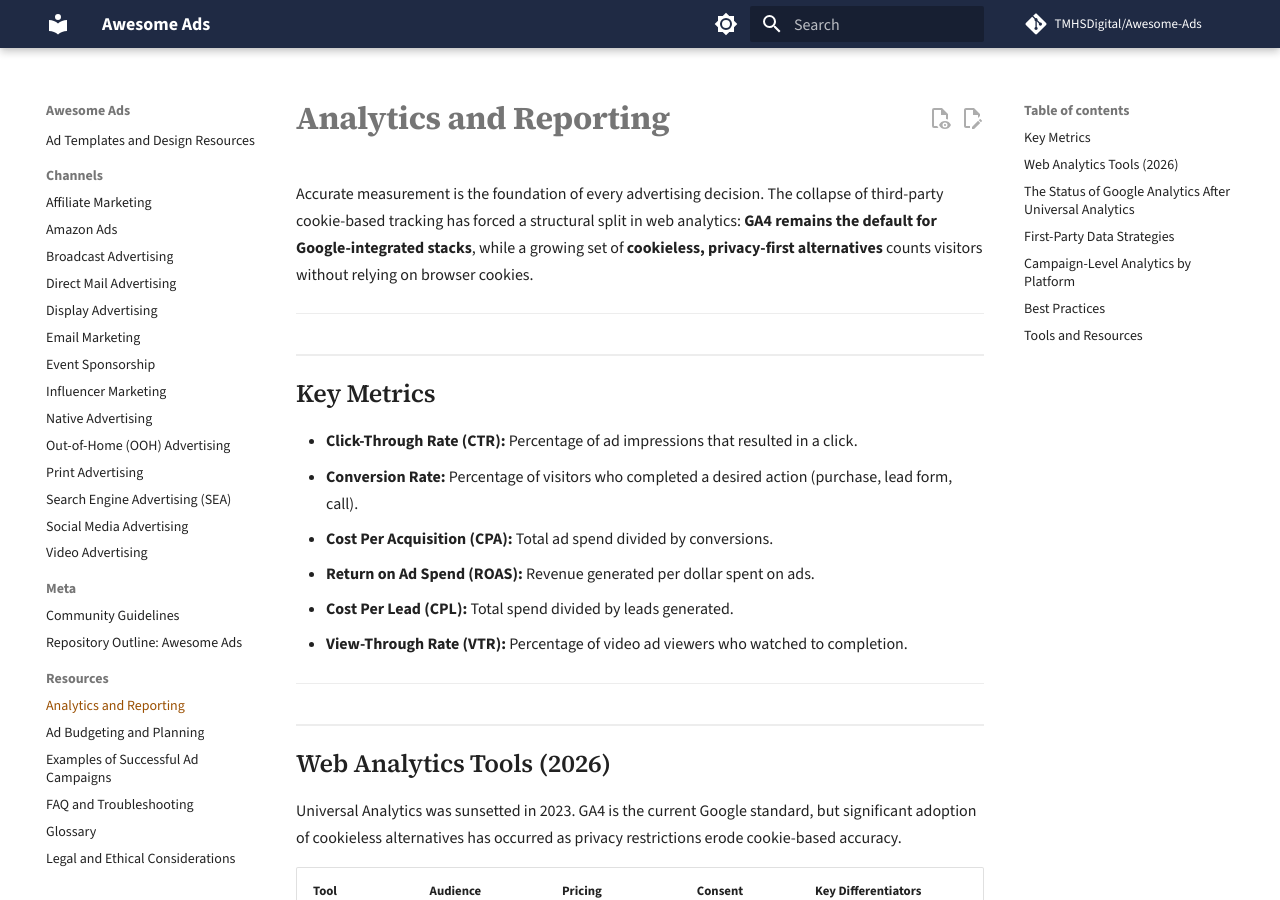
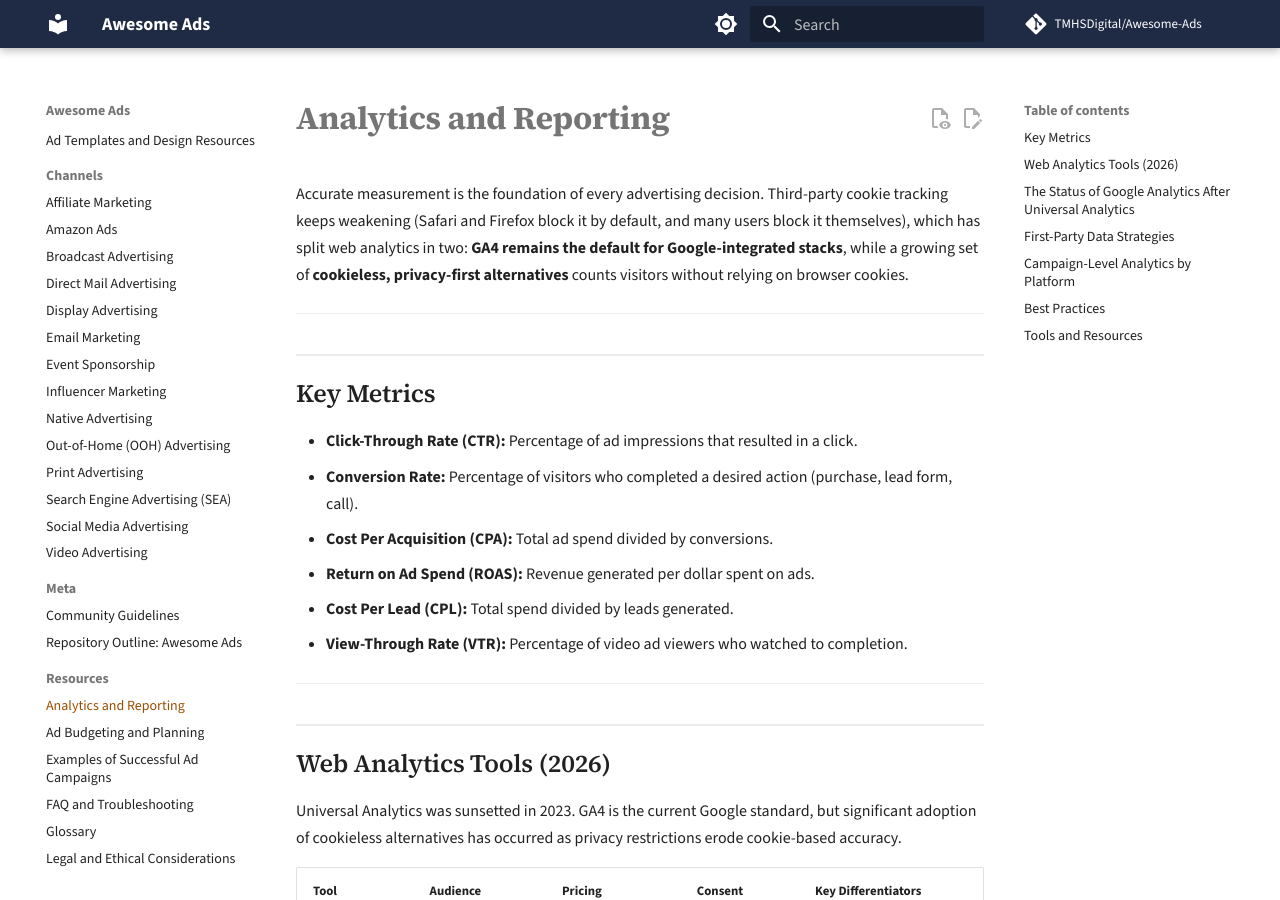
Before and after one commit to TMHSDigital/Awesome-Ads, an MkDocs documentation site: the page built from docs/resources/ANALYTICS.md, in a window 1280 px wide and 900 px high. Built offline with MkDocs 1.6.1 and Material for MkDocs 9.7.7, drawn with Linux system fonts in a browser that asks for light colours; comment, search, counter and statistics services are not loaded.

Commit message:
Fix four remaining inaccurate claims in the guides
- Affiliate: ShareASale moved its customers to Awin and closed in
  October 2025 (Awin's announcement), rather than "now redirects".
- Budgeting: Google's automated bidding is Smart Bidding; AI Max is a
  search matching feature, not a bid strategy.
- Direct mail: drop the unsourced "within 48 hours" delivery claim.
- Analytics: third-party cookies are weakening, not collapsed; Chrome
  still allows them by default.

Co-Authored-By: Claude Opus 5.5 <noreply@anthropic.com>

```diff
--- a/docs/resources/ANALYTICS.md
+++ b/docs/resources/ANALYTICS.md
@@ -1,7 +1,7 @@
 # Analytics and Reporting
 <!-- nav_order: 10 -->
 
-Accurate measurement is the foundation of every advertising decision. The collapse of third-party cookie-based tracking has forced a structural split in web analytics: **GA4 remains the default for Google-integrated stacks**, while a growing set of **cookieless, privacy-first alternatives** counts visitors without relying on browser cookies.
+Accurate measurement is the foundation of every advertising decision. Third-party cookie tracking keeps weakening (Safari and Firefox block it by default, and many users block it themselves), which has split web analytics in two: **GA4 remains the default for Google-integrated stacks**, while a growing set of **cookieless, privacy-first alternatives** counts visitors without relying on browser cookies.
 
 ---
 
```
Also changed, not shown: docs/channels/AFFILIATE.md (+1 -1 lines), docs/channels/DIRECT_MAIL.md (+1 -1 lines), docs/resources/BUDGETING.md (+1 -1 lines).
